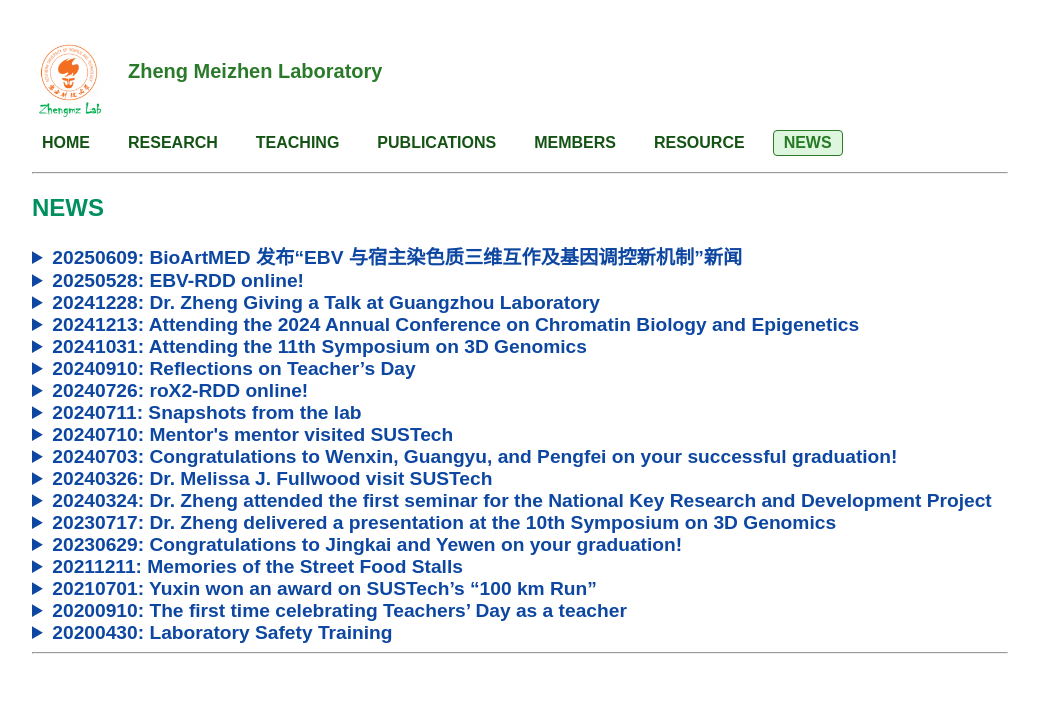
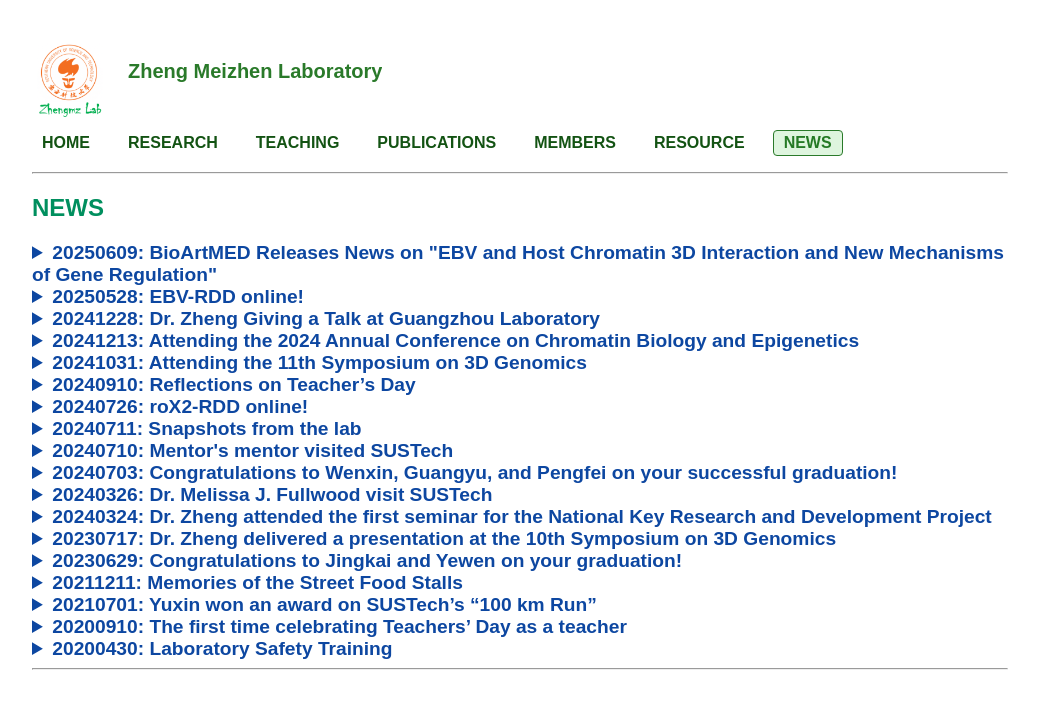
Before and after one commit to ZhengmzLab/zhengmzlab.github.io, a Jekyll site: the page built from news.md, in a window 1280 px wide. Shown: the top 709 px of the page, without its empty margins (120-1159 px from the left). Built offline with Jekyll 4.4.1, drawn with Linux system fonts in a browser that asks for light colours; comment, search, counter and statistics services are not loaded.

Commit message:
Update news.md

```diff
--- a/news.md
+++ b/news.md
@@ -6,9 +6,10 @@ title: NEWS
 
 <!-- ################################# -->
 <details>
-<summary  style="color:#0D47A1; font-size:1.2em; font-weight:bold;" >20250609: BioArtMED 发布“EBV 与宿主染色质三维互作及基因调控新机制”新闻</summary>
+<summary  style="color:#0D47A1; font-size:1.2em; font-weight:bold;" >20250609: BioArtMED Releases News on "EBV and Host Chromatin 3D Interaction and New Mechanisms of Gene Regulation" </summary>
 <br>
-<a href="https://mp.weixin.qq.com/s/czUFhGRr6y7QeU15wVi62Q">The EMBO Journal | 郑梅珍/田瑞林/曾福星/李依明团队合作揭示EB病毒与宿主染色质三维互作及基因调控新机制</a>
+ <img width="1292" alt="image" src="https://github.com/user-attachments/assets/3df203c2-4455-4a4d-97d9-0b69186e751d" />
+ <a href="https://mp.weixin.qq.com/s/czUFhGRr6y7QeU15wVi62Q">The EMBO Journal | 郑梅珍/田瑞林/曾福星/李依明团队合作揭示EB病毒与宿主染色质三维互作及基因调控新机制</a>
 
 </details>
 <!-- ################################# -->
```
